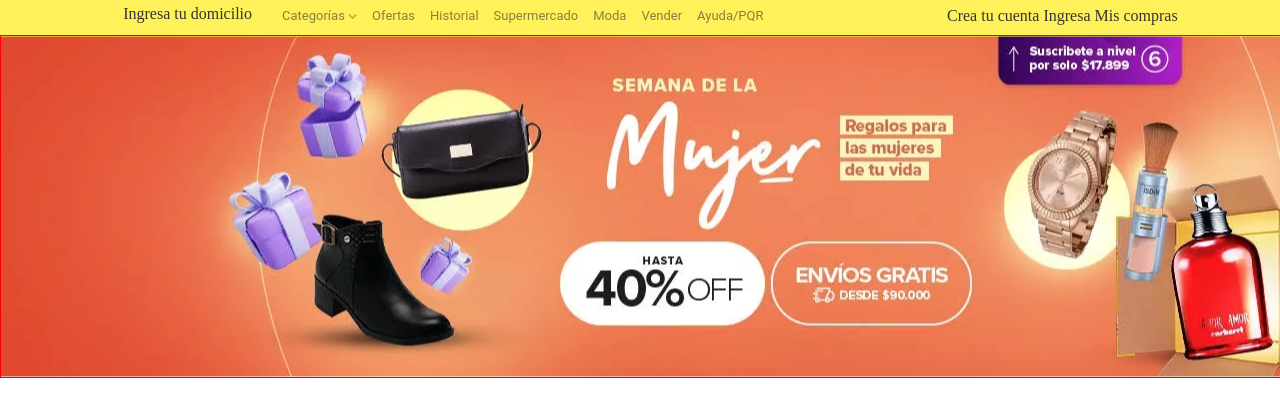
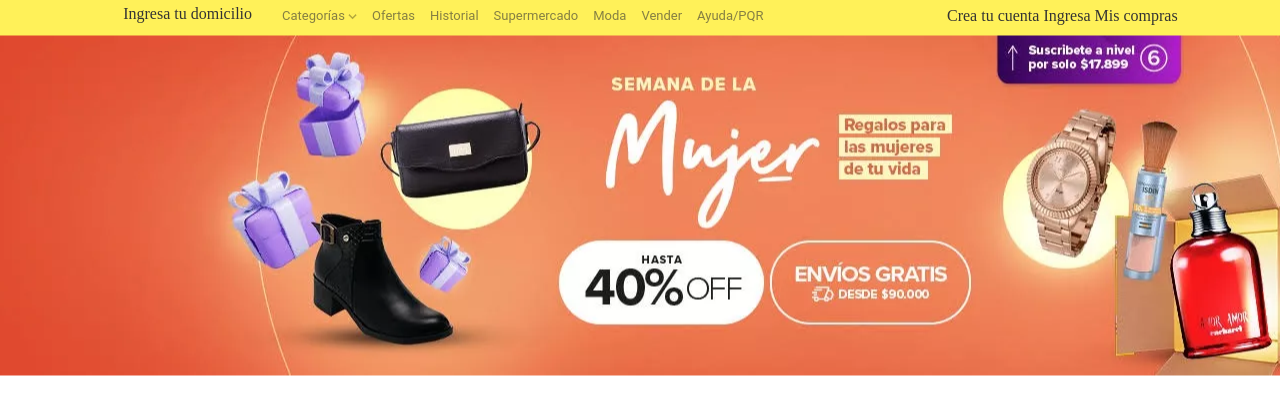
Before and after one commit to arleyberrio/Proyecto1_Ing_Web, a plain HTML site: page index.html in a window 1280 px wide. Shown: the part 45-462 px from the top of the page. Drawn offline with Linux system fonts and the light colour scheme.

Commit message:
eliminar class debug

```diff
--- a/index.html
+++ b/index.html
@@ -43,7 +43,7 @@
             </div>
 
         </div>
-        <div> <img src="/media/oferta.png" alt="imagen de oferta" class="debug"></div>
+        <div> <img src="/media/oferta.png" alt="imagen de oferta" ></div>
 
     </header>
 
```
